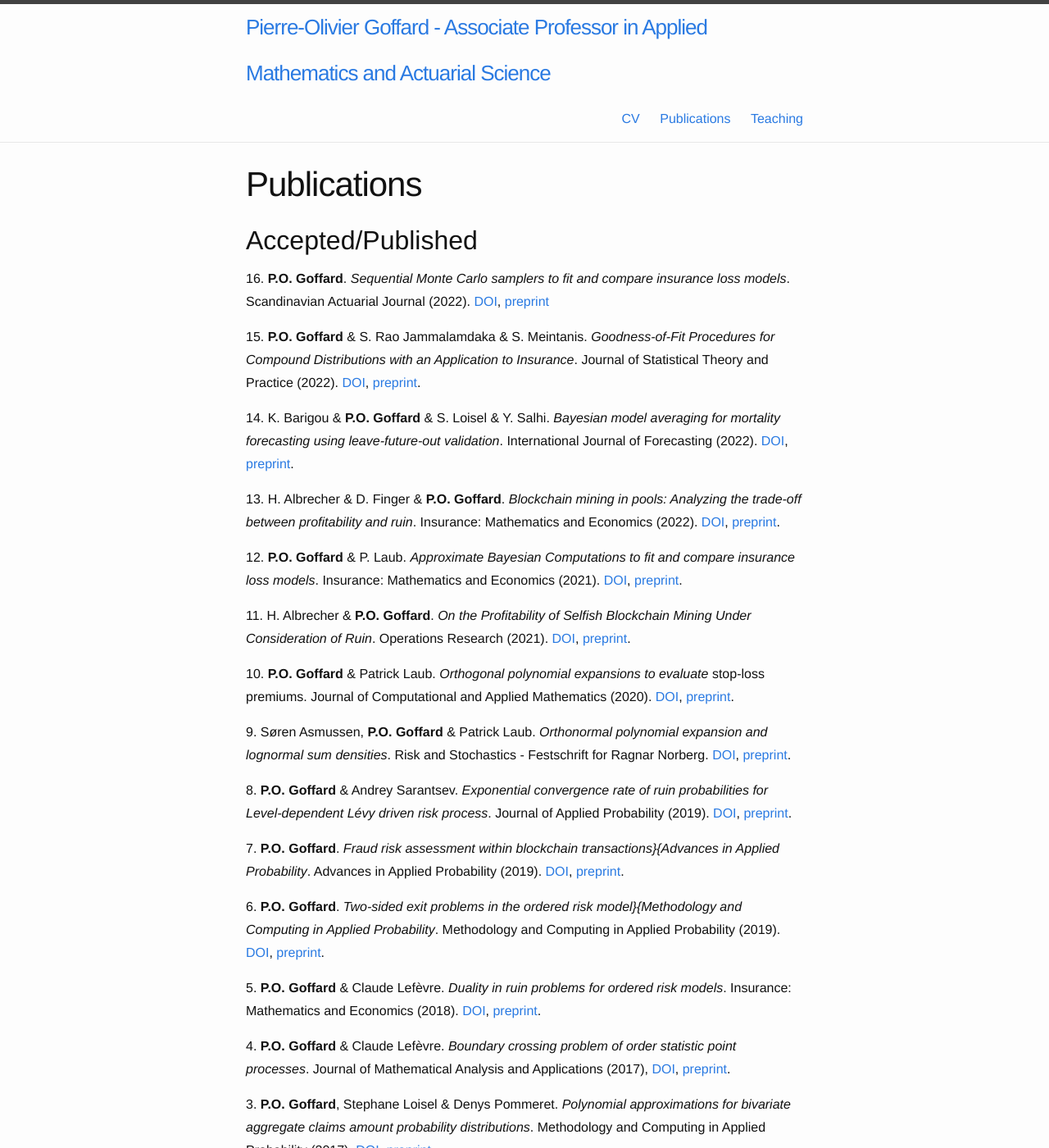
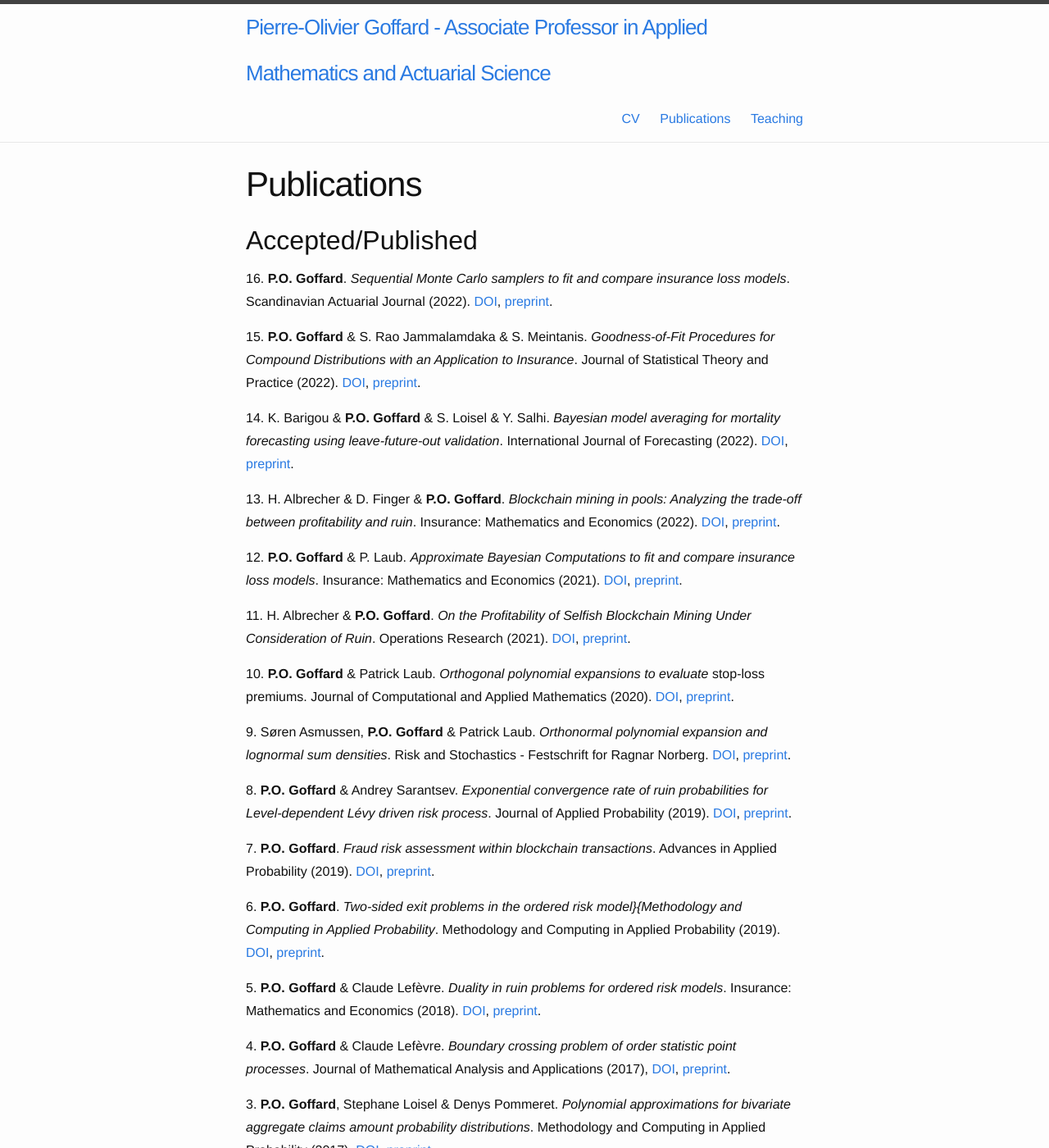
Before and after one commit to LaGauffre/LaGauffre.github.io, a Jekyll site: the page built from Publications.md, in a window 1280 px wide and 1400 px high. Shown: the whole window at 82% size. Built offline with Jekyll 4.4.1, drawn with Linux system fonts in a browser that asks for light colours; nearby versions of some CDN libraries; some web fonts are replaced.

Commit message:
edit publication.md

```diff
--- a/Publications.md
+++ b/Publications.md
@@ -6,7 +6,7 @@
 
 ## Accepted/Published
 
-16\. **P.O. Goffard**. *Sequential Monte Carlo samplers to fit and compare insurance loss models*. Scandinavian Actuarial Journal (2022). [DOI](https://doi.org/10.1080/03461238.2022.2145577), [preprint](https://hal.science/hal-03263471)
+16\. **P.O. Goffard**. *Sequential Monte Carlo samplers to fit and compare insurance loss models*. Scandinavian Actuarial Journal (2022). [DOI](https://doi.org/10.1080/03461238.2022.2145577), [preprint](https://hal.science/hal-03263471).
 
 15\. **P.O. Goffard** & S. Rao Jammalamdaka & S. Meintanis. *Goodness-of-Fit Procedures for Compound Distributions with an Application to Insurance*. Journal of Statistical Theory and Practice (2022). [DOI](https://link.springer.com/article/10.1007/s42519-022-00276-6), [preprint](https://hal.science/hal-02120870).
 
@@ -27,7 +27,7 @@
 8\. **P.O. Goffard** & Andrey Sarantsev. *Exponential convergence rate of ruin probabilities for Level-dependent Lévy driven risk process*. Journal of Applied Probability (2019). [DOI](https://www.cambridge.org/core/journals/journal-of-applied-probability/article/abs/exponential-convergence-rate-of-ruin-probabilities-for-leveldependent-levydriven-risk-processes/840E17B2480AC08C0444EFAC9F648DB8), [preprint](https://hal.science/hal-01612933).
 
 
-7\. **P.O. Goffard**. *Fraud risk assessment within blockchain transactions}{Advances in Applied Probability*. Advances in Applied Probability (2019). [DOI](https://www.cambridge.org/core/journals/advances-in-applied-probability/article/abs/fraud-risk-assessment-within-blockchain-transactions/DC96574C5098794A8345167F69149A44), [preprint](https://hal.science/hal-01716687).
+7\. **P.O. Goffard**. *Fraud risk assessment within blockchain transactions*. Advances in Applied Probability (2019). [DOI](https://www.cambridge.org/core/journals/advances-in-applied-probability/article/abs/fraud-risk-assessment-within-blockchain-transactions/DC96574C5098794A8345167F69149A44), [preprint](https://hal.science/hal-01716687).
 
 6\. **P.O. Goffard**. *Two-sided exit problems in the ordered risk model}{Methodology and Computing in Applied Probability*. Methodology and Computing in Applied Probability (2019). [DOI](https://link.springer.com/article/10.1007/s11009-017-9606-z), [preprint](https://hal.science/hal-01528204).
 
```
